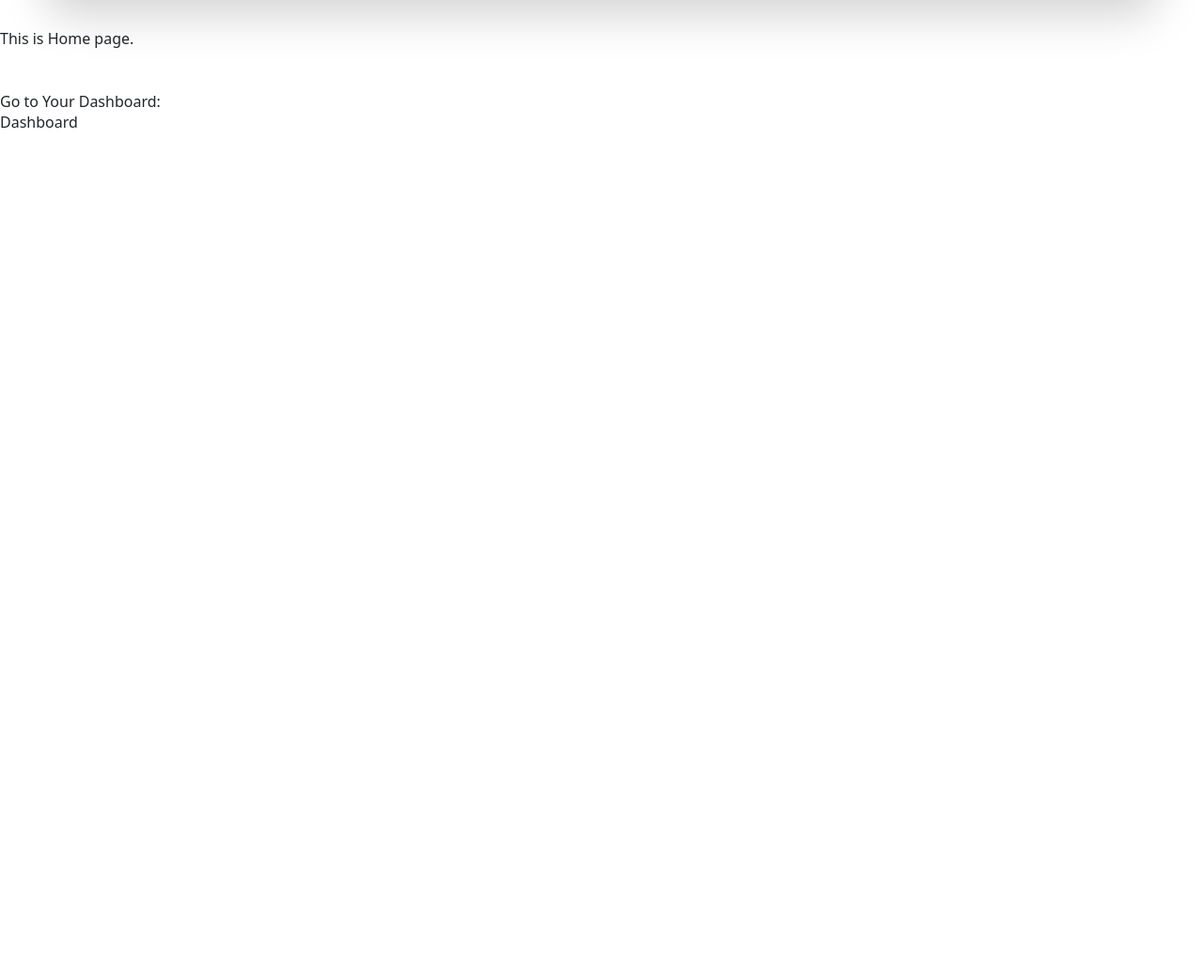
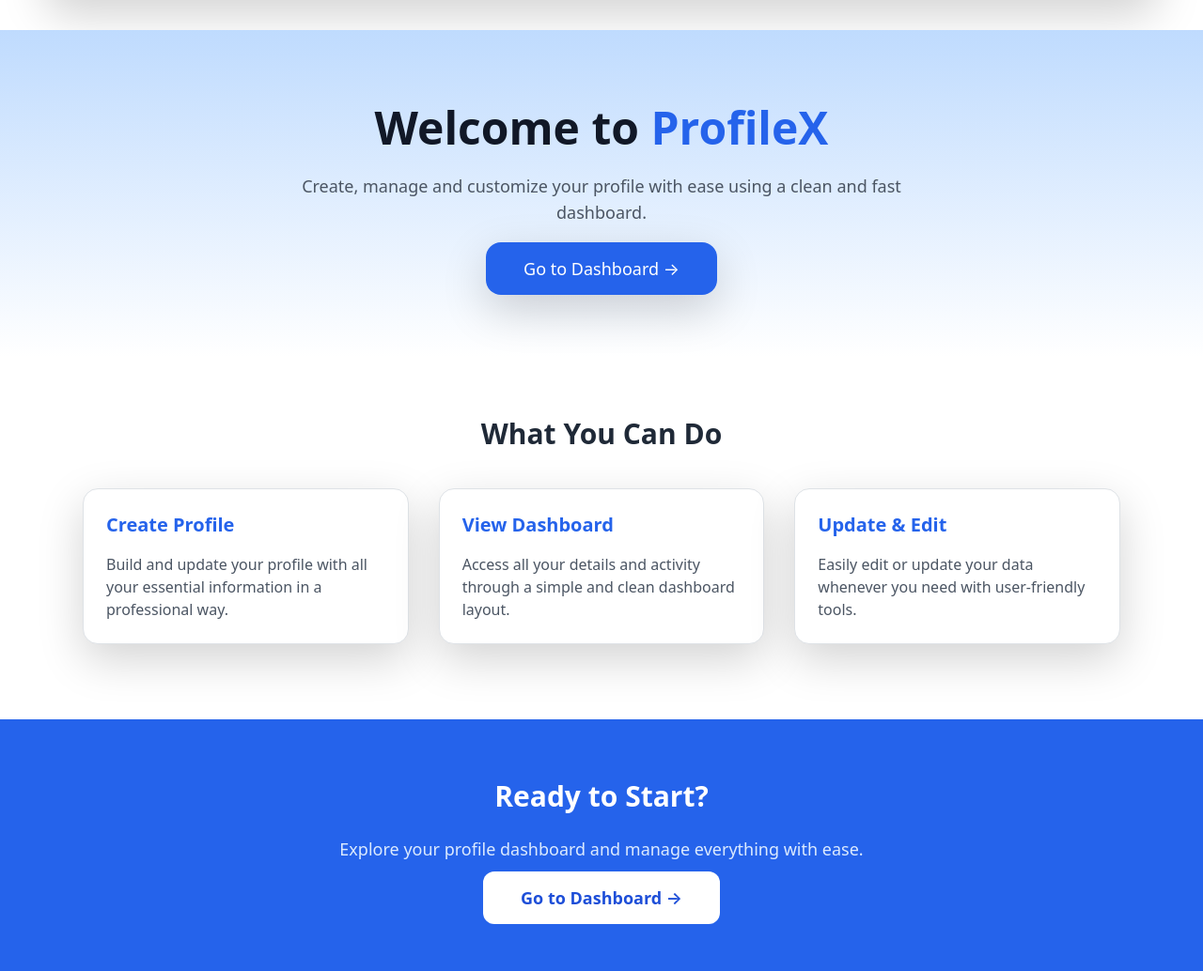
Before and after one commit to uditx22/Profile...X, a Django app: page / in a window 1280 px wide. Shown: the part 124-1158 px from the top of the page at 94% size. Before the commit the page ends 260 px from the top, so only its background shows below. Run offline with Django 5.2, Linux system fonts and the light colour scheme; some libraries are stand-ins or nearby versions.

Commit message:
Redesign home page layout and content

```diff
--- a/proj_profile/profile_app/templates/profile_app/home.html
+++ b/proj_profile/profile_app/templates/profile_app/home.html
@@ -1,18 +1,90 @@
-{% extends "profile_app/base.html" %}
-
+ {% extends "profile_app/base.html" %}
 
 {% block title %}
 Home
 {% endblock title %}
 
+{% block content %}
 
-{% block content %}
-<h1>This is Home page.</h1>
+<!-- main -->
+<div class="bg-gradient-to-b from-blue-200 to-white py-20">
+    <div class="max-w-5xl mx-auto text-center px-4">
 
-<br>
-<br>
+        <h1 class="text-5xl font-extrabold text-gray-900 mb-4">
+            Welcome to <span class="text-blue-600">ProfileX</span>
+        </h1>
 
-<h5>Go to Your Dashboard:</h5>
-<a href="{% url 'profile_app:dashboard' %}">Dashboard</a>
+        <p class="text-gray-600 text-lg max-w-2xl mx-auto">
+            Create, manage and customize your profile with ease using a clean and fast dashboard.
+        </p>
+
+        <div class="mt-8">
+            <a href="{% url 'profile_app:dashboard' %}"
+               class="px-10 py-3 text-lg bg-blue-600 text-white rounded-2xl shadow-lg hover:bg-blue-700 transition">
+                Go to Dashboard →
+            </a>
+        </div>
+
+    </div>
+</div>
+
+
+
+<!-- about -->
+<div class="max-w-6xl mx-auto mt-16 px-6">
+    <h2 class="text-3xl font-bold text-center text-gray-800 mb-10">
+        What You Can Do
+    </h2>
+
+    <div class="grid md:grid-cols-3 gap-8">
+
+        <!-- Card 1 -->
+        <div class="bg-white shadow-lg rounded-2xl p-6 border border-blue-100 hover:shadow-xl transition">
+            <h3 class="text-xl font-semibold text-blue-600 mb-3">Create Profile</h3>
+            <p class="text-gray-600">
+                Build and update your profile with all your essential information in a professional way.
+            </p>
+        </div>
+
+        <!-- Card 2 -->
+        <div class="bg-white shadow-lg rounded-2xl p-6 border border-blue-100 hover:shadow-xl transition">
+            <h3 class="text-xl font-semibold text-blue-600 mb-3">View Dashboard</h3>
+            <p class="text-gray-600">
+                Access all your details and activity through a simple and clean dashboard layout.
+            </p>
+        </div>
+
+        <!-- Card 3 -->
+        <div class="bg-white shadow-lg rounded-2xl p-6 border border-blue-100 hover:shadow-xl transition">
+            <h3 class="text-xl font-semibold text-blue-600 mb-3">Update & Edit</h3>
+            <p class="text-gray-600">
+                Easily edit or update your data whenever you need with user-friendly tools.
+            </p>
+        </div>
+
+    </div>
+</div>
+
+
+
+<!-- footr-->
+<div class="mt-20 py-16 bg-blue-600">
+    <div class="max-w-5xl mx-auto text-center px-6">
+
+        <h2 class="text-3xl font-bold text-white mb-4">
+            Ready to Start?
+        </h2>
+
+        <p class="text-blue-100 text-lg max-w-2xl mx-auto mb-6">
+            Explore your profile dashboard and manage everything with ease.
+        </p>
+
+        <a href="{% url 'profile_app:dashboard' %}"
+            class="px-10 py-3 text-lg bg-white text-blue-700 font-semibold rounded-xl hover:bg-blue-100 transition">
+            Go to Dashboard →
+        </a>
+
+    </div>
+</div>
 
 {% endblock content %}
```
